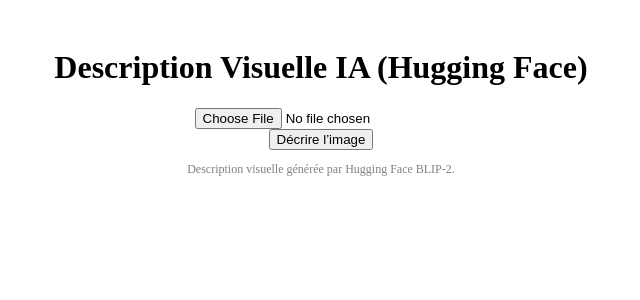
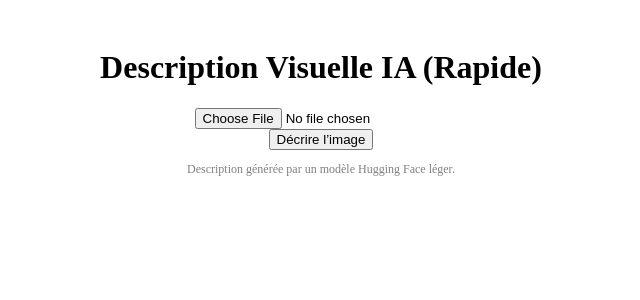
Before and after one commit to csavbt/Dermato-ai, a React (Vite) app: page / in a window 1280 px wide. Shown: the top 300 px of the page, without its empty margins (319-959 px from the left). Built offline with nearby package versions, Linux system fonts and the light colour scheme.

Commit message:
Update App.jsx

```diff
--- a/src/App.jsx
+++ b/src/App.jsx
@@ -23,9 +23,9 @@
     setLoading(true);
 
     try {
-      // Hugging Face BLIP accepte l'image encodée base64 dans JSON
+      // On envoie l'image encodée base64 au modèle Hugging Face vit-gpt2-image-captioning
       const response = await fetch(
-        'https://api-inference.huggingface.co/models/Salesforce/blip-image-captioning-large',
+        'https://api-inference.huggingface.co/models/nlpconnect/vit-gpt2-image-captioning',
         {
           method: 'POST',
           headers: {
@@ -33,7 +33,7 @@
             'Content-Type': 'application/json'
           },
           body: JSON.stringify({
-            inputs: image // on envoie directement l'image base64
+            inputs: image
           })
         }
       );
@@ -62,7 +62,7 @@
 
   return (
     <div style={{ textAlign: 'center', padding: '20px' }}>
-      <h1>Description Visuelle IA (Hugging Face)</h1>
+      <h1>Description Visuelle IA (Rapide)</h1>
       <input type="file" accept="image/*" onChange={handleImageChange} />
       {image && <img src={image} alt="preview" style={{ maxWidth: '300px', margin: '10px auto' }} />}
       <br />
@@ -70,7 +70,7 @@
         {loading ? 'Analyse en cours...' : 'Décrire l’image'}
       </button>
       {result && <p style={{ marginTop: '20px' }}>{result}</p>}
-      <p style={{ fontSize: '12px', color: 'gray' }}>Description visuelle générée par Hugging Face BLIP-2.</p>
+      <p style={{ fontSize: '12px', color: 'gray' }}>Description générée par un modèle Hugging Face léger.</p>
     </div>
   );
 }
```
